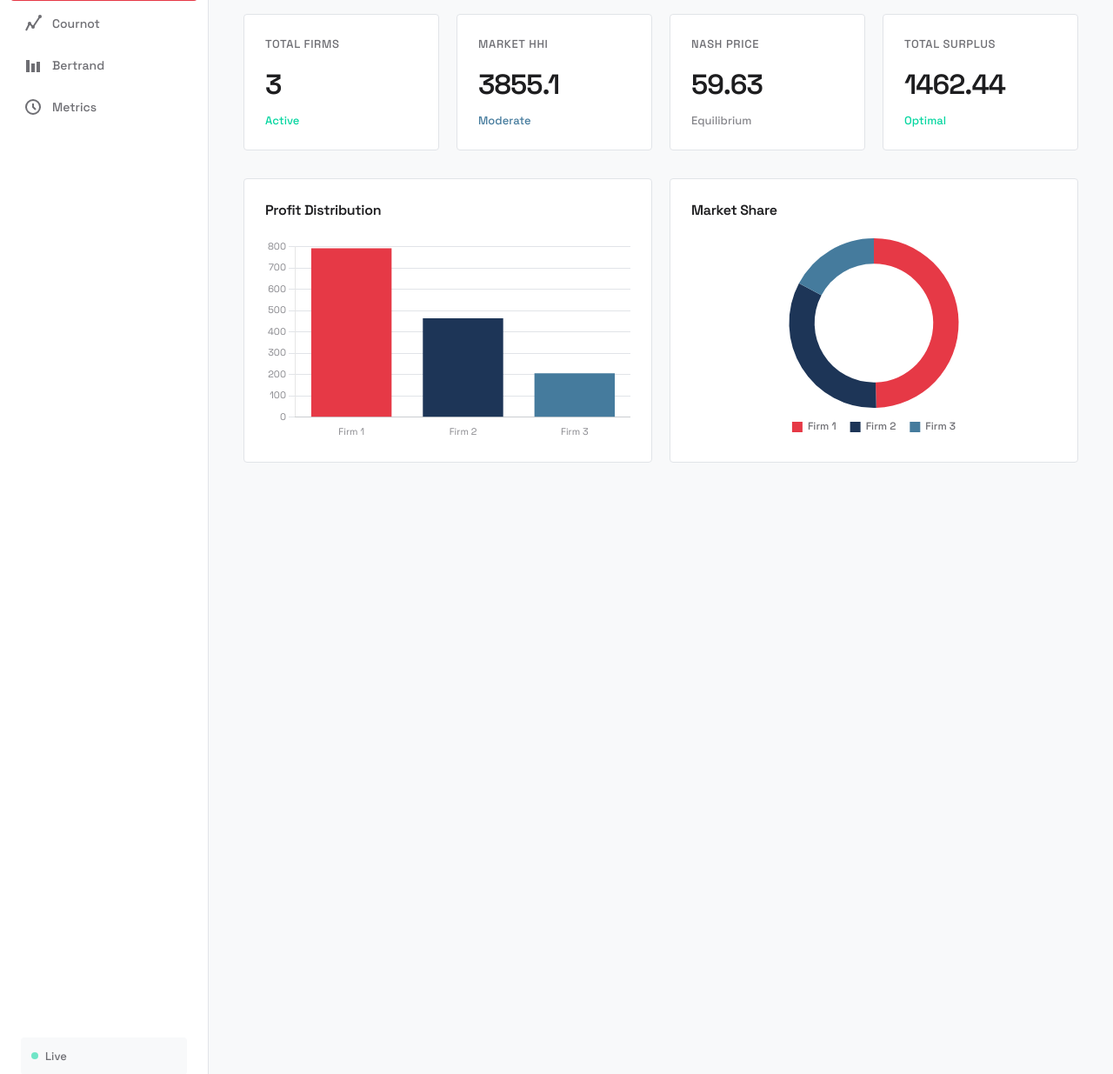
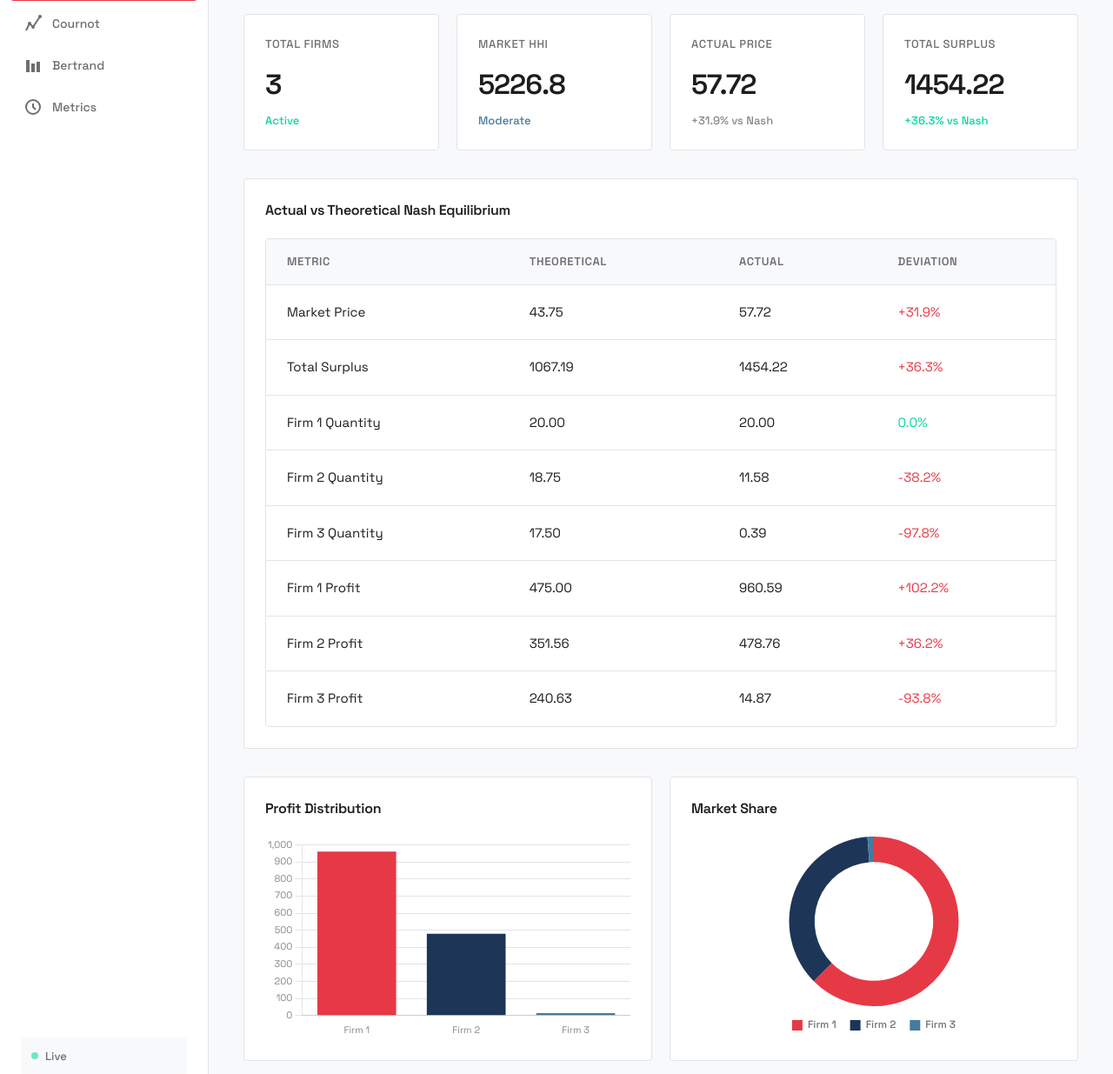
Before and after one commit to bangyen/oligopoly, a Flask app: page / in a window 1280 px wide. Shown: the part 131-1366 px from the top of the page at 87% size. Run offline with Flask 3, Linux system fonts and the light colour scheme.

Commit message:
feat(dashboard): unify Overview and Cournot data sources
- Overview now displays summary statistics from the same Cournot simulation
  shown in the Cournot tab (averaged over last 10 rounds)
- Eliminated duplicate simulation: was running 3 sims, now runs 2
- Single source of truth: Overview metrics match Cournot chart exactly
- /api/metrics now returns only theoretical Nash equilibrium (no simulation)
- /api/simulation/cournot now includes 'summary' object with aggregated stats
- Comparison table still shows actual vs theoretical deviations
- Fixed mypy type error: changed Dict[str, List[Any]] to Dict[str, Any]

```diff
--- a/dashboard/main.py
+++ b/dashboard/main.py
@@ -60,7 +60,7 @@ def cournot_endpoint() -> Response:
     ]
 
     firm_histories: List[List[CournotResult]] = [[] for _ in strategies]
-    history: Dict[str, List[Any]] = {
+    history: Dict[str, Any] = {
         "quantities": [],
         "prices": [],
         "profits": [],
@@ -99,6 +99,33 @@ def cournot_endpoint() -> Response:
         history["prices"].append(result.price)
         history["profits"].append(result.profits)
 
+    # Calculate summary statistics (average of last 10 rounds)
+    last_10 = slice(-10, None)
+    avg_quantities = [
+        sum(
+            history["quantities"][i][j]
+            for i in range(len(history["quantities"][last_10]))
+        )
+        / 10
+        for j in range(len(costs))
+    ]
+    avg_profits = [
+        sum(history["profits"][i][j] for i in range(len(history["profits"][last_10])))
+        / 10
+        for j in range(len(costs))
+    ]
+    avg_price = sum(history["prices"][last_10]) / 10
+    total_q = sum(avg_quantities)
+    hhi = sum((q / total_q * 100) ** 2 for q in avg_quantities) if total_q > 0 else 0
+
+    history["summary"] = {
+        "avg_quantities": avg_quantities,
+        "avg_price": avg_price,
+        "avg_profits": avg_profits,
+        "total_surplus": sum(avg_profits),
+        "hhi": hhi,
+    }
+
     return jsonify(history)
 
 
@@ -122,7 +149,7 @@ def bertrand_endpoint() -> Response:
     ]
 
     firm_histories: List[List[BertrandResult]] = [[] for _ in strategies]
-    history: Dict[str, List[Any]] = {
+    history: Dict[str, Any] = {
         "prices": [],
         "quantities": [],
         "profits": [],
@@ -167,83 +194,26 @@ def bertrand_endpoint() -> Response:
 
 @app.route("/api/metrics")
 def metrics_endpoint() -> Response:
-    """Return aggregated market metrics from actual simulations.
+    """Return theoretical Nash equilibrium for comparison.
 
-    Runs a fresh Cournot simulation and returns average outcomes
-    across the last 10 rounds to show realized (not theoretical) metrics.
+    Pure game theory calculation with no simulation.
     """
     a, b = 100.0, 1.0
     costs = [20.0, 25.0, 30.0]
-    bounds = (0.0, 50.0)
     n = len(costs)
 
-    # Run a simulation to get actual outcomes
-    nash_quantities = [(a - costs[i]) / (b * (n + 1)) for i in range(n)]
-
-    strategies = [
-        Static(value=nash_quantities[0]),
-        TitForTat(),
-        RandomWalk(
-            step=2.0, min_bound=10.0, max_bound=30.0, seed=random.randint(1, 10000)
-        ),
-    ]
-
-    firm_histories: List[List[CournotResult]] = [[] for _ in strategies]
-
-    # Run 30 rounds and average the last 10 for stable metrics
-    for round_num in range(30):
-        actions = []
-        for firm_idx, strategy in enumerate(strategies):
-            rival_histories = [
-                firm_histories[i] for i in range(len(strategies)) if i != firm_idx
-            ]
-            action = strategy.next_action(
-                round_num=round_num,
-                my_history=firm_histories[firm_idx],
-                rival_histories=rival_histories,
-                bounds=bounds,
-                market_params={"a": a, "b": b},
-            )
-            action = max(0.0, min(action, bounds[1]))
-            actions.append(action)
-
-        result = cournot_simulation(a, b, costs, actions)
-
-        for firm_idx in range(len(strategies)):
-            firm_result = CournotResult(
-                price=result.price,
-                quantities=[result.quantities[firm_idx]],
-                profits=[result.profits[firm_idx]],
-            )
-            firm_histories[firm_idx].append(firm_result)
-
-    # Average over last 10 rounds for stable metrics
-    avg_quantities = [
-        sum(firm_histories[i][-10:][j].quantities[0] for j in range(10)) / 10
-        for i in range(n)
-    ]
-    avg_profits = [
-        sum(firm_histories[i][-10:][j].profits[0] for j in range(10)) / 10
-        for i in range(n)
-    ]
-    avg_price = (
-        sum(
-            a - b * sum(firm_histories[i][j].quantities[0] for i in range(n))
-            for j in range(-10, 0)
-        )
-        / 10
-    )
-
-    total_q = sum(avg_quantities)
-    hhi = sum((q / total_q * 100) ** 2 for q in avg_quantities) if total_q > 0 else 0
+    # Calculate theoretical Nash equilibrium
+    nash_q = [(a - costs[i]) / (b * (n + 1)) for i in range(n)]
+    total_q = sum(nash_q)
+    nash_price = max(0.0, a - b * total_q)
+    nash_profits = [(nash_price - costs[i]) * nash_q[i] for i in range(n)]
 
     return jsonify(
         {
-            "nash_quantities": avg_quantities,
-            "nash_price": avg_price,
-            "nash_profits": avg_profits,
-            "total_surplus": sum(avg_profits),
-            "hhi": hhi,
+            "nash_quantities": nash_q,
+            "nash_price": nash_price,
+            "nash_profits": nash_profits,
+            "total_surplus": sum(nash_profits),
         }
     )
 
--- a/dashboard/static/js/dashboard.js
+++ b/dashboard/static/js/dashboard.js
@@ -184,30 +184,89 @@ function updateTimeSeriesChart(chartName, data, seriesType) {
 }
 
 function loadMetrics() {
-    fetch('/api/metrics')
-        .then(response => response.json())
-        .then(data => {
-            document.getElementById('hhi-value').textContent = data.hhi.toFixed(1);
-            document.getElementById('nash-price-value').textContent = data.nash_price.toFixed(2);
-            document.getElementById('surplus-value').textContent = data.total_surplus.toFixed(2);
+    Promise.all([
+        fetch('/api/metrics').then(r => r.json()),
+        fetch('/api/simulation/cournot').then(r => r.json())
+    ]).then(([theoretical, cournotData]) => {
+        const summary = cournotData.summary;
 
-            charts.profit.data.datasets[0].data = data.nash_profits;
+        document.getElementById('hhi-value').textContent = summary.hhi.toFixed(1);
+        document.getElementById('nash-price-value').textContent = summary.avg_price.toFixed(2);
+        document.getElementById('surplus-value').textContent = summary.total_surplus.toFixed(2);
+
+        // Update comparison labels
+        const priceDeviation = ((summary.avg_price - theoretical.nash_price) / theoretical.nash_price * 100);
+        const surplusDeviation = ((summary.total_surplus - theoretical.total_surplus) / theoretical.total_surplus * 100);
+
+            document.getElementById('price-comparison').textContent =
+                `${priceDeviation > 0 ? '+' : ''}${priceDeviation.toFixed(1)}% vs Nash`;
+            document.getElementById('price-comparison').className =
+                priceDeviation > 5 ? 'metric-change' : priceDeviation < -5 ? 'metric-change positive' : 'metric-change neutral';
+
+        document.getElementById('surplus-comparison').textContent =
+            `${surplusDeviation > 0 ? '+' : ''}${surplusDeviation.toFixed(1)}% vs Nash`;
+        document.getElementById('surplus-comparison').className =
+            surplusDeviation > 0 ? 'metric-change positive' : 'metric-change';
+
+        charts.profit.data.datasets[0].data = summary.avg_profits;
         charts.profit.update();
 
-            const totalQ = data.nash_quantities.reduce((a, b) => a + b, 0);
-            const shares = data.nash_quantities.map(q => (q / totalQ * 100));
+        const totalQ = summary.avg_quantities.reduce((a, b) => a + b, 0);
+        const shares = summary.avg_quantities.map(q => (q / totalQ * 100));
         charts.share.data.datasets[0].data = shares;
         charts.share.update();
 
         const tbody = document.getElementById('metrics-table-body');
-            tbody.innerHTML = data.nash_quantities.map((q, i) => `
+        tbody.innerHTML = summary.avg_quantities.map((q, i) => `
             <tr>
                 <td>Firm ${i + 1}</td>
                 <td>${q.toFixed(2)}</td>
-                    <td>${data.nash_profits[i].toFixed(2)}</td>
+                <td>${summary.avg_profits[i].toFixed(2)}</td>
                 <td>${shares[i].toFixed(1)}%</td>
             </tr>
         `).join('');
+
+        // Populate comparison table
+        const comparisonTbody = document.getElementById('comparison-table-body');
+        const rows = [
+            {
+                metric: 'Market Price',
+                theoretical: theoretical.nash_price.toFixed(2),
+                actual: summary.avg_price.toFixed(2),
+                deviation: priceDeviation
+            },
+            {
+                metric: 'Total Surplus',
+                theoretical: theoretical.total_surplus.toFixed(2),
+                actual: summary.total_surplus.toFixed(2),
+                deviation: surplusDeviation
+            },
+            ...summary.avg_quantities.map((q, i) => ({
+                metric: `Firm ${i + 1} Quantity`,
+                theoretical: theoretical.nash_quantities[i].toFixed(2),
+                actual: q.toFixed(2),
+                deviation: ((q - theoretical.nash_quantities[i]) / theoretical.nash_quantities[i] * 100)
+            })),
+            ...summary.avg_profits.map((p, i) => ({
+                metric: `Firm ${i + 1} Profit`,
+                theoretical: theoretical.nash_profits[i].toFixed(2),
+                actual: p.toFixed(2),
+                deviation: ((p - theoretical.nash_profits[i]) / theoretical.nash_profits[i] * 100)
+            }))
+        ];
+
+        comparisonTbody.innerHTML = rows.map(row => `
+            <tr>
+                <td>${row.metric}</td>
+                <td>${row.theoretical}</td>
+                <td>${row.actual}</td>
+                <td style="color: ${Math.abs(row.deviation) > 10 ? '#E63946' : Math.abs(row.deviation) > 5 ? '#457B9D' : '#06D6A0'}">${row.deviation > 0 ? '+' : ''}${row.deviation.toFixed(1)}%</td>
+            </tr>
+        `).join('');
+
+        // Update Cournot chart
+        currentData.cournot = cournotData;
+        updateTimeSeriesChart('cournot', cournotData, 'quantities');
     });
 }
 
@@ -258,23 +317,79 @@ document.addEventListener('DOMContentLoaded', () => {
             fetch('/api/simulation/cournot').then(r => r.json()),
             fetch('/api/simulation/bertrand').then(r => r.json())
         ]).then(([metricsData, cournotData, bertrandData]) => {
-            // Update metrics (Overview tab)
-            document.getElementById('hhi-value').textContent = metricsData.hhi.toFixed(1);
-            document.getElementById('nash-price-value').textContent = metricsData.nash_price.toFixed(2);
-            document.getElementById('surplus-value').textContent = metricsData.total_surplus.toFixed(2);
-            charts.profit.data.datasets[0].data = metricsData.nash_profits;
+            // Use Cournot simulation summary for Overview (not a separate simulation)
+            const summary = cournotData.summary;
+            const theoretical = metricsData;
+
+            document.getElementById('hhi-value').textContent = summary.hhi.toFixed(1);
+            document.getElementById('nash-price-value').textContent = summary.avg_price.toFixed(2);
+            document.getElementById('surplus-value').textContent = summary.total_surplus.toFixed(2);
+
+            // Update comparison labels
+            const priceDeviation = ((summary.avg_price - theoretical.nash_price) / theoretical.nash_price * 100);
+            const surplusDeviation = ((summary.total_surplus - theoretical.total_surplus) / theoretical.total_surplus * 100);
+
+            document.getElementById('price-comparison').textContent =
+                `${priceDeviation > 0 ? '+' : ''}${priceDeviation.toFixed(1)}% vs Nash`;
+            document.getElementById('price-comparison').className =
+                priceDeviation > 5 ? 'metric-change' : priceDeviation < -5 ? 'metric-change positive' : 'metric-change neutral';
+
+            document.getElementById('surplus-comparison').textContent =
+                `${surplusDeviation > 0 ? '+' : ''}${surplusDeviation.toFixed(1)}% vs Nash`;
+            document.getElementById('surplus-comparison').className =
+                surplusDeviation > 0 ? 'metric-change positive' : 'metric-change';
+
+            charts.profit.data.datasets[0].data = summary.avg_profits;
             charts.profit.update();
-            const totalQ = metricsData.nash_quantities.reduce((a, b) => a + b, 0);
-            const shares = metricsData.nash_quantities.map(q => (q / totalQ * 100));
+            const totalQ = summary.avg_quantities.reduce((a, b) => a + b, 0);
+            const shares = summary.avg_quantities.map(q => (q / totalQ * 100));
             charts.share.data.datasets[0].data = shares;
             charts.share.update();
             const tbody = document.getElementById('metrics-table-body');
-            tbody.innerHTML = metricsData.nash_quantities.map((q, i) => `
+            tbody.innerHTML = summary.avg_quantities.map((q, i) => `
                 <tr>
                     <td>Firm ${i + 1}</td>
                     <td>${q.toFixed(2)}</td>
-                    <td>${metricsData.nash_profits[i].toFixed(2)}</td>
+                    <td>${summary.avg_profits[i].toFixed(2)}</td>
                     <td>${shares[i].toFixed(1)}%</td>
+                </tr>
+            `).join('');
+
+            // Update comparison table
+            const comparisonTbody = document.getElementById('comparison-table-body');
+            const rows = [
+                {
+                    metric: 'Market Price',
+                    theoretical: theoretical.nash_price.toFixed(2),
+                    actual: summary.avg_price.toFixed(2),
+                    deviation: priceDeviation
+                },
+                {
+                    metric: 'Total Surplus',
+                    theoretical: theoretical.total_surplus.toFixed(2),
+                    actual: summary.total_surplus.toFixed(2),
+                    deviation: surplusDeviation
+                },
+                ...summary.avg_quantities.map((q, i) => ({
+                    metric: `Firm ${i + 1} Quantity`,
+                    theoretical: theoretical.nash_quantities[i].toFixed(2),
+                    actual: q.toFixed(2),
+                    deviation: ((q - theoretical.nash_quantities[i]) / theoretical.nash_quantities[i] * 100)
+                })),
+                ...summary.avg_profits.map((p, i) => ({
+                    metric: `Firm ${i + 1} Profit`,
+                    theoretical: theoretical.nash_profits[i].toFixed(2),
+                    actual: p.toFixed(2),
+                    deviation: ((p - theoretical.nash_profits[i]) / theoretical.nash_profits[i] * 100)
+                }))
+            ];
+
+            comparisonTbody.innerHTML = rows.map(row => `
+                <tr>
+                    <td>${row.metric}</td>
+                    <td>${row.theoretical}</td>
+                    <td>${row.actual}</td>
+                    <td style="color: ${Math.abs(row.deviation) > 10 ? '#E63946' : Math.abs(row.deviation) > 5 ? '#457B9D' : '#06D6A0'}">${row.deviation > 0 ? '+' : ''}${row.deviation.toFixed(1)}%</td>
                 </tr>
             `).join('');
 
--- a/dashboard/templates/dashboard.html
+++ b/dashboard/templates/dashboard.html
@@ -100,15 +100,36 @@
                     </div>
 
                     <div class="metric-card">
-                        <div class="metric-label">Nash Price</div>
+                        <div class="metric-label">Actual Price</div>
                         <div class="metric-value" id="nash-price-value">—</div>
-                        <div class="metric-change">Equilibrium</div>
+                        <div class="metric-change" id="price-comparison">—</div>
                     </div>
 
                     <div class="metric-card">
                         <div class="metric-label">Total Surplus</div>
                         <div class="metric-value" id="surplus-value">—</div>
-                        <div class="metric-change positive">Optimal</div>
+                        <div class="metric-change" id="surplus-comparison">—</div>
+                    </div>
+                </div>
+
+                <div class="chart-card" style="margin-bottom: 32px;">
+                    <h3 class="chart-title">Actual vs Theoretical Nash Equilibrium</h3>
+                    <div class="data-table">
+                        <table>
+                            <thead>
+                                <tr>
+                                    <th>Metric</th>
+                                    <th>Theoretical</th>
+                                    <th>Actual</th>
+                                    <th>Deviation</th>
+                                </tr>
+                            </thead>
+                            <tbody id="comparison-table-body">
+                                <tr>
+                                    <td colspan="4" class="loading">Loading data...</td>
+                                </tr>
+                            </tbody>
+                        </table>
                     </div>
                 </div>
 
@@ -175,6 +196,6 @@
         </main>
     </div>
 
-    <script src="/static/js/dashboard.js?v=4"></script>
+    <script src="/static/js/dashboard.js?v=6"></script>
 </body>
 </html>
```
Lines whose indentation alone changed are shown as unchanged.
